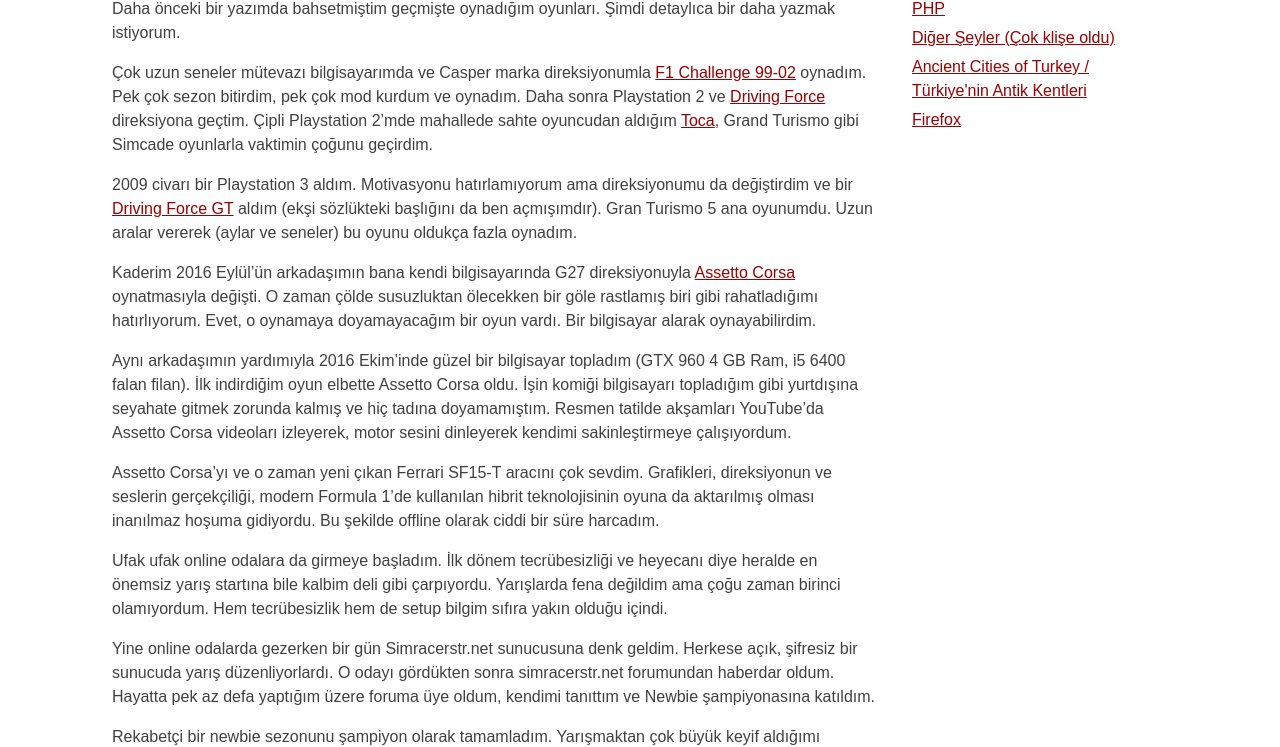
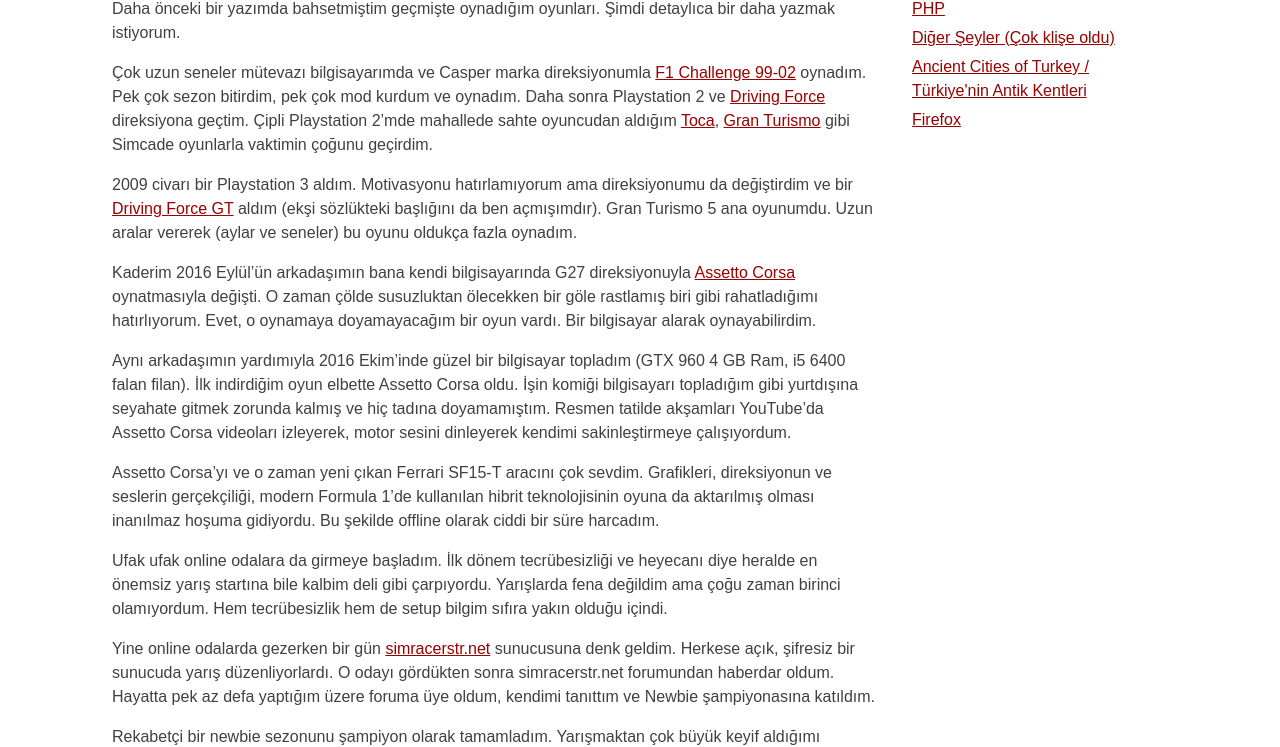
Before and after one commit to raicem/ciftehavuz, a Jekyll site: the page built from _posts/2018-04-23-simracing.md, in a window 1280 px wide. Shown: the part 270-1017 px from the top of the page. Built offline with Jekyll 4.4.1, drawn with Linux system fonts in a browser that asks for light colours.

Commit message:
added links to simracing post

```diff
--- a/_posts/2018-04-23-simracing.md
+++ b/_posts/2018-04-23-simracing.md
@@ -12,7 +12,7 @@
 
 Daha önceki bir yazımda bahsetmiştim geçmişte oynadığım oyunları. Şimdi detaylıca bir daha yazmak istiyorum.
 
-Çok uzun seneler mütevazı bilgisayarımda ve Casper marka direksiyonumla [F1 Challenge 99-02](https://en.wikipedia.org/wiki/EA_Sports_F1_series) oynadım. Pek çok sezon bitirdim, pek çok mod kurdum ve oynadım. Daha sonra Playstation 2 ve [Driving Force](https://commons.wikimedia.org/wiki/File:Logitech-Driving-Force-PS3.jpg) direksiyona geçtim. Çipli Playstation 2'mde mahallede sahte oyuncudan aldığım [Toca](<https://en.wikipedia.org/wiki/TOCA_(series)>), Grand Turismo gibi Simcade oyunlarla vaktimin çoğunu geçirdim.
+Çok uzun seneler mütevazı bilgisayarımda ve Casper marka direksiyonumla [F1 Challenge 99-02](https://en.wikipedia.org/wiki/EA_Sports_F1_series) oynadım. Pek çok sezon bitirdim, pek çok mod kurdum ve oynadım. Daha sonra Playstation 2 ve [Driving Force](https://commons.wikimedia.org/wiki/File:Logitech-Driving-Force-PS3.jpg) direksiyona geçtim. Çipli Playstation 2'mde mahallede sahte oyuncudan aldığım [Toca](<https://en.wikipedia.org/wiki/TOCA_(series)>), [Gran Turismo](<https://en.wikipedia.org/wiki/Gran_Turismo_(series)>) gibi Simcade oyunlarla vaktimin çoğunu geçirdim.
 
 2009 civarı bir Playstation 3 aldım. Motivasyonu hatırlamıyorum ama direksiyonumu da değiştirdim ve bir [Driving Force GT](https://www.logitechg.com/en-sg/product/driving-force-gt-gaming-wheel) aldım (ekşi sözlükteki başlığını da ben açmışımdır). Gran Turismo 5 ana oyunumdu. Uzun aralar vererek (aylar ve seneler) bu oyunu oldukça fazla oynadım.
 
@@ -24,7 +24,7 @@
 
 Ufak ufak online odalara da girmeye başladım. İlk dönem tecrübesizliği ve heyecanı diye heralde en önemsiz yarış startına bile kalbim deli gibi çarpıyordu. Yarışlarda fena değildim ama çoğu zaman birinci olamıyordum. Hem tecrübesizlik hem de setup bilgim sıfıra yakın olduğu içindi.
 
-Yine online odalarda gezerken bir gün Simracerstr.net sunucusuna denk geldim. Herkese açık, şifresiz bir sunucuda yarış düzenliyorlardı. O odayı gördükten sonra simracerstr.net forumundan haberdar oldum. Hayatta pek az defa yaptığım üzere foruma üye oldum, kendimi tanıttım ve Newbie şampiyonasına katıldım.
+Yine online odalarda gezerken bir gün [simracerstr.net](http://www.simracerstr.net) sunucusuna denk geldim. Herkese açık, şifresiz bir sunucuda yarış düzenliyorlardı. O odayı gördükten sonra simracerstr.net forumundan haberdar oldum. Hayatta pek az defa yaptığım üzere foruma üye oldum, kendimi tanıttım ve Newbie şampiyonasına katıldım.
 
 Rekabetçi bir newbie sezonunu şampiyon olarak tamamladım. Yarışmaktan çok büyük keyif aldığımı düşünmeye başladım. Maalesef 6 ay yarıştıktan sonra evden ayrılmak zorunda kaldım. 2 ay yurtdışı, sonra İzmir'e yerleşmek derken 6 ay ara verdim.
 
```
